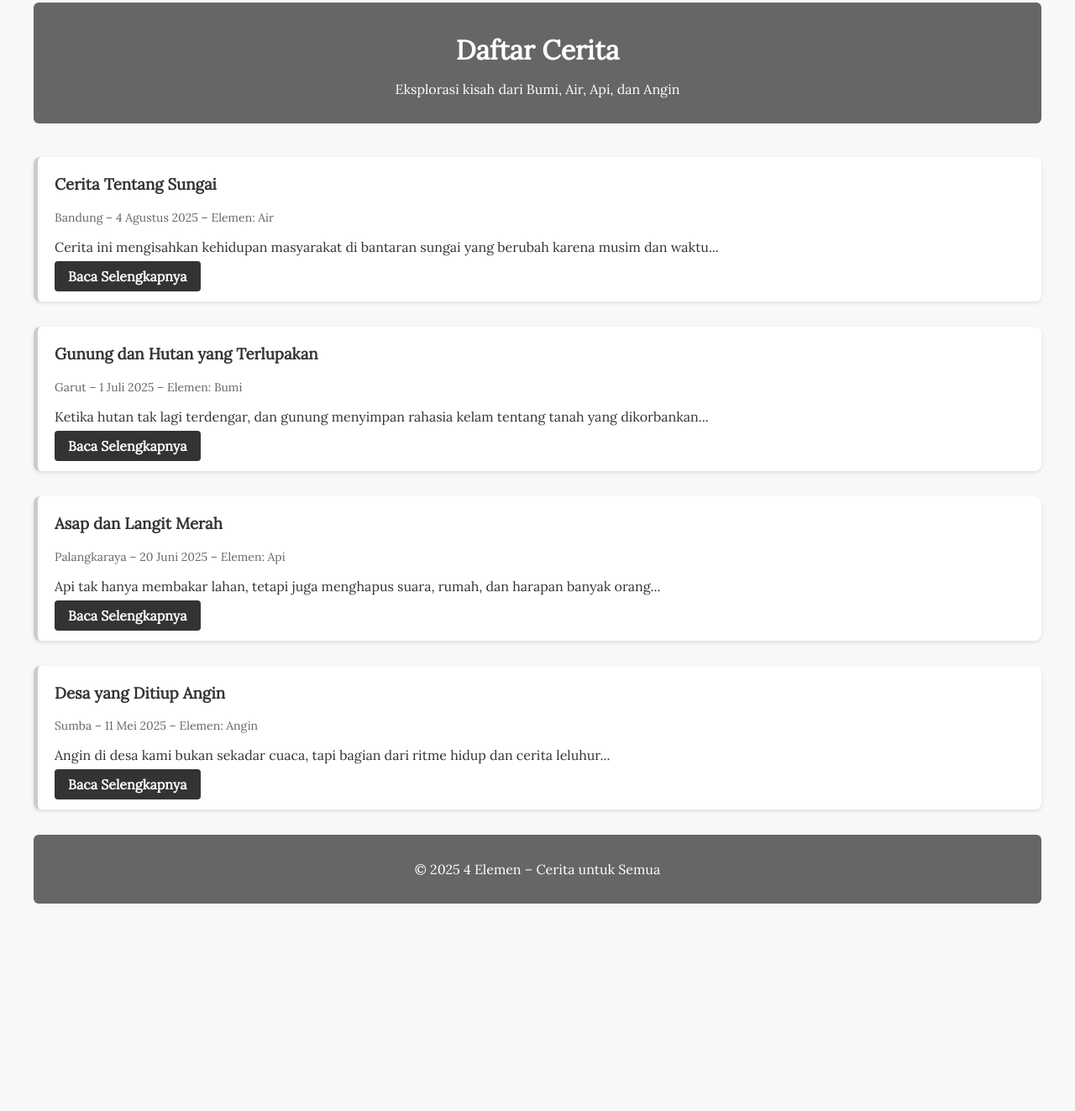
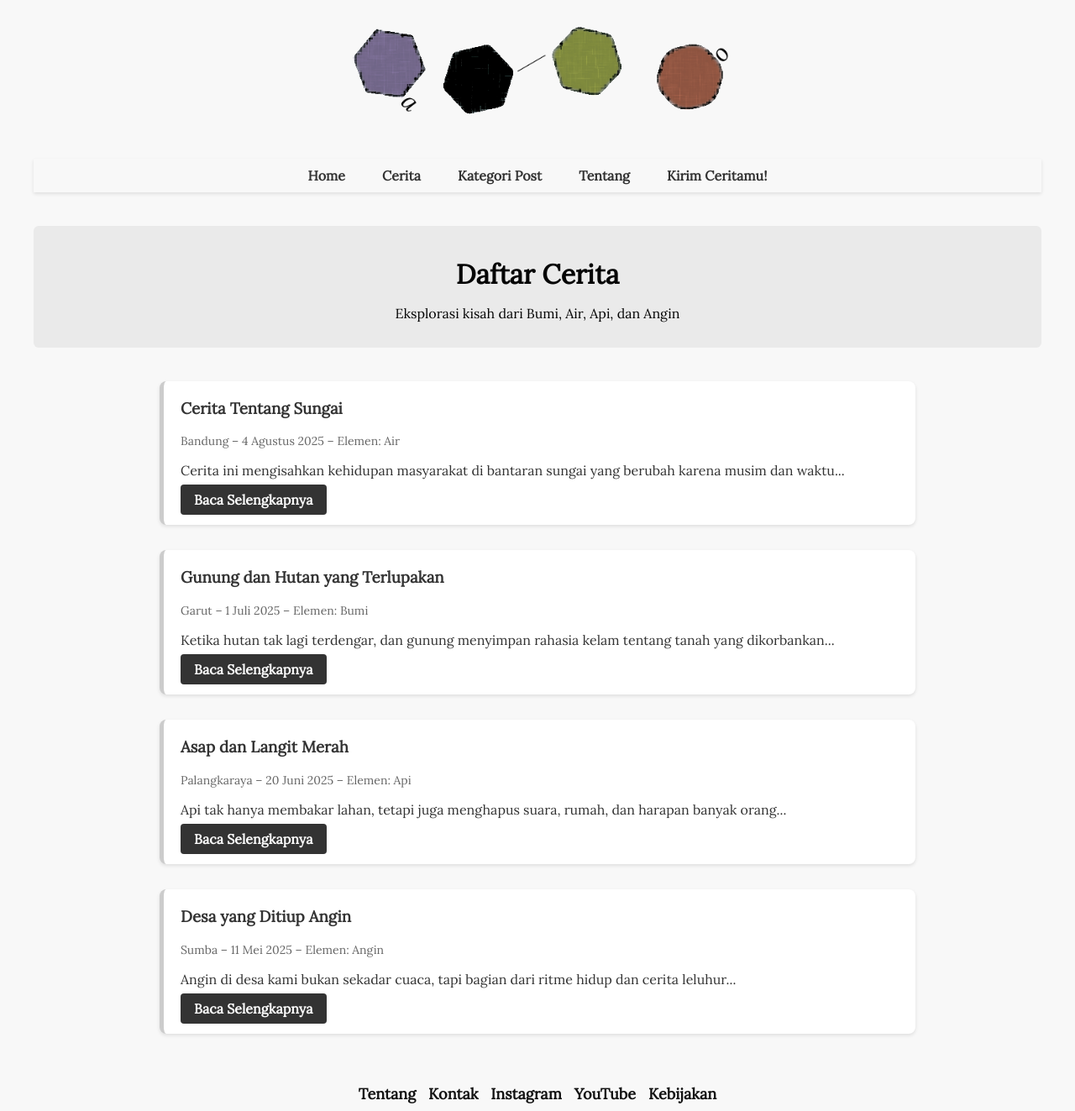
Before and after one commit to Fajrimughni/4elemen-content, a plain HTML site: page cerita.html in a window 1280 px wide. Shown: the part 37-1360 px from the top of the page at 84% size. Before the commit the page ends 1153 px from the top, so only its background shows below. Drawn offline with Linux system fonts and the light colour scheme.

Commit message:
Update cerita.html

```diff
--- a/cerita.html
+++ b/cerita.html
@@ -5,18 +5,65 @@
     <meta name="viewport" content="width=device-width, initial-scale=1.0" />
     <title>Cerita – 4 Elemen</title>
     <link href="https://fonts.googleapis.com/css2?family=Lora&display=swap" rel="stylesheet" />
+    <meta name="description" content="Cerita dari 4Elemen.id">
+    <meta name="keywords" content="Cerita, Air, Bumi, Api, Angin">
+
     <style>
         body {
             margin: 40px;
             font-family: 'Lora', serif;
             background-color: #f8f8f8;
             color: #333;
-      text-align: left;
         }
 
-    header, footer {
-      background-color: #666;
-      color: white;
+        /* Logo */
+        .icon-container {
+            text-align: center;
+            margin-bottom: 20px;
+        }
+
+        .icon-container img {
+            cursor: pointer;
+            transition: transform 0.2s ease;
+        }
+
+        .icon-container img:hover {
+            transform: scale(1.05);
+        }
+
+        /* Navbar */
+        .navbar {
+            background-color: #f8f8f8;
+            padding: 10px 20px;
+            box-shadow: 0 2px 4px rgba(0,0,0,0.1);
+            margin-bottom: 40px;
+        }
+
+        .nav-menu {
+            list-style: none;
+            display: flex;
+            justify-content: center;
+            gap: 20px;
+            margin: 0;
+            padding: 0;
+        }
+
+        .nav-menu li a {
+            text-decoration: none;
+            color: #333;
+            font-weight: bold;
+            padding: 8px 12px;
+            transition: background-color 0.3s ease;
+        }
+
+        .nav-menu li a:hover {
+            background-color: #ddd;
+            border-radius: 4px;
+        }
+
+        header {
+            background-color: #eaeaea;
+            color: rgb(5, 5, 5);
             text-align: center;
             padding: 15px;
             border-radius: 6px;
@@ -28,7 +75,8 @@
         }
 
         section {
-      margin-top: 40px;
+            max-width: 900px;
+            margin: 40px auto;
         }
 
         .cerita-item {
@@ -67,15 +115,62 @@
         .btn-baca:hover {
             background-color: #555;
         }
+
+        footer {
+            text-align: center;
+            font-size: 18px;
+            color: #111;
+            padding: 20px;
+            margin-top: 40px;
+        }
+
+        .footer-links {
+            display: flex;
+            flex-wrap: wrap;
+            justify-content: center;
+            gap: 15px;
+        }
+
+        .footer-links a {
+            color: #111;
+            text-decoration: none;
+            font-weight: bold;
+            transition: color 0.3s ease;
+        }
+
+        .footer-links a:hover {
+            color: #0e0e0e;
+        }
     </style>
 </head>
+
 <body>
 
+    <!-- Logo -->
+    <div class="icon-container">
+        <a href="index.html">
+            <img src="image/asset1.png" alt="Logo 4Elemen" width="500" />
+        </a>
+    </div>
+
+    <!-- Navigation Bar -->
+    <nav class="navbar">
+        <ul class="nav-menu">
+            <li><a href="index.html">Home</a></li>
+            <li><a href="cerita.html">Cerita</a></li>
+            <li><a href="post.html">Kategori Post</a></li>
+            <li><a href="tentang.html">Tentang</a></li>
+            <li><a href="submit.html">Kirim Ceritamu!</a></li>
+        </ul>
+    </nav>
+
+    <!-- Header -->
     <header>
         <h1>Daftar Cerita</h1>
         <p>Eksplorasi kisah dari Bumi, Air, Api, dan Angin</p>
     </header>
 
+    <!-- Cerita Section -->
     <section>
         <div class="cerita-item">
             <h3>Cerita Tentang Sungai</h3>
@@ -114,8 +209,15 @@
         </div>
     </section>
 
+    <!-- Footer -->
     <footer>
-    <p>&copy; 2025 4 Elemen – Cerita untuk Semua</p>
+        <div class="footer-links">
+            <a href="tentang.html">Tentang</a>
+            <a href="kontak.html">Kontak</a>
+            <a href="https://instagram.com/yourusername" target="_blank">Instagram</a>
+            <a href="https://youtube.com/yourchannel" target="_blank">YouTube</a>
+            <a href="kebijakan.html">Kebijakan</a>
+        </div>
     </footer>
 
 </body>
```
Lines whose indentation alone changed are shown as unchanged.
